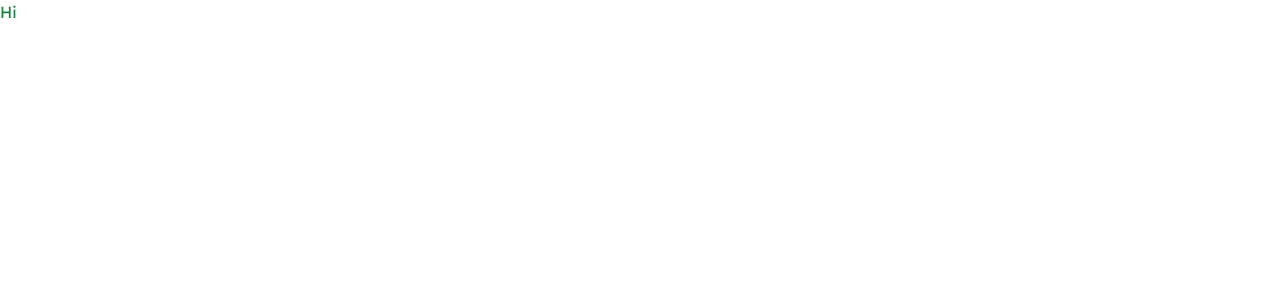
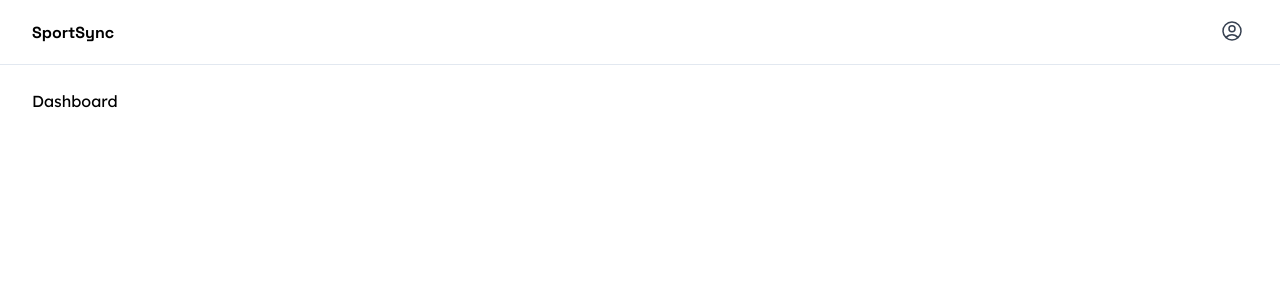
Before and after one commit to suprabathk/SportSync, a React (Vite) app: page / in a window 1280 px wide. Shown: the top 300 px of the page. Built offline with nearby package versions, Linux system fonts and the light colour scheme; sample sign-in values are in the browser's storage.

Commit message:
Setup Home layout and AppBar

```diff
--- a/package.json
+++ b/package.json
@@ -10,6 +10,8 @@
     "preview": "vite preview"
   },
   "dependencies": {
+    "@headlessui/react": "^1.7.17",
+    "@heroicons/react": "^2.0.18",
     "react": "^18.2.0",
     "react-dom": "^18.2.0",
     "react-hook-form": "^7.45.4",
--- a/src/App.tsx
+++ b/src/App.tsx
@@ -1,9 +1,13 @@
 import { RouterProvider } from "react-router-dom";
 import router from "./routes";
+import { ThemeContext } from "./context/theme";
+import { useContext } from "react";
 
 function App() {
+  const { theme } = useContext(ThemeContext);
+
   return (
-    <div className="font-lexend-deca">
+    <div className={`font-lexend-deca ${theme === "dark" ? "dark" : ""}`}>
       <RouterProvider router={router} />
     </div>
   );
--- /dev/null
+++ b/src/components/AppBar.tsx
@@ -0,0 +1,103 @@
+import { Fragment, useContext, useState } from "react";
+import { Disclosure, Menu, Switch, Transition } from "@headlessui/react";
+import { UserCircleIcon } from "@heroicons/react/24/outline";
+import { ThemeContext } from "../context/theme";
+import { User } from "../types/types";
+import { Link } from "react-router-dom";
+
+const Appbar = () => {
+  const { theme, setTheme } = useContext(ThemeContext);
+  const [enabled, setEnabled] = useState(theme === "dark");
+
+  const userDataString = localStorage.getItem("userData");
+  const userData: User = JSON.parse(userDataString ? userDataString : "");
+
+  const toggleTheme = () => {
+    let newTheme = "";
+    if (theme === "light") {
+      newTheme = "dark";
+    } else {
+      newTheme = "light";
+    }
+    setEnabled(!enabled);
+    setTheme(newTheme);
+  };
+
+  return (
+    <>
+      <Disclosure as="nav" className="border-b border-slate-200">
+        {() => (
+          <div className="mx-auto max-w-7xl px-4 sm:px-6 lg:px-8">
+            <div className="flex h-16 items-center justify-between">
+              <div className="flex items-center">
+                <div className="flex-shrink-0">
+                  <span className="font-space-grotesk font-bold">
+                    SportSync
+                  </span>
+                </div>
+              </div>
+              <div className="hidden md:flex ml-4 items-center md:ml-6">
+                <Menu as="div" className="relative ml-3">
+                  <div>
+                    <Menu.Button className="rounded-full bg-white p-1 text-gray-700 hover:text-blue-600 transition-colors">
+                      <UserCircleIcon className="h-6 w-6" aria-hidden="true" />
+                    </Menu.Button>
+                  </div>
+                  <Transition
+                    as={Fragment}
+                    enter="transition ease-out duration-100"
+                    enterFrom="transform opacity-0 scale-95"
+                    enterTo="transform opacity-100 scale-100"
+                    leave="transition ease-in duration-75"
+                    leaveFrom="transform opacity-100 scale-100"
+                    leaveTo="transform opacity-0 scale-95"
+                  >
+                    <Menu.Items className="absolute right-0 z-10 mt-2 w-48 origin-top-right rounded-md bg-white py-1 shadow-lg ring-1 ring-black ring-opacity-5 focus:outline-none p-2 divide-y">
+                      <div className="flex flex-col items-center justify-center my-2">
+                        <span className="text-xl font-semibold">
+                          {userData.name}
+                        </span>
+                        <span className="text-sm text-gray-500">
+                          {userData.email}
+                        </span>
+                      </div>
+                      <div className="flex justify-between items-center py-2">
+                        <span className="font-normal">Dark mode: </span>
+                        <Switch
+                          checked={enabled}
+                          onChange={toggleTheme}
+                          className={`${
+                            enabled ? "bg-slate-400" : "bg-slate-700"
+                          }
+              relative inline-flex h-[24px] w-[60px] shrink-0 cursor-pointer rounded-full border-2 border-transparent transition-colors duration-200 ease-in-out focus:outline-none focus-visible:ring-2  focus-visible:ring-white focus-visible:ring-opacity-75`}
+                        >
+                          <span
+                            aria-hidden="true"
+                            className={`${
+                              enabled ? "translate-x-9" : "translate-x-0"
+                            }
+                pointer-events-none inline-block h-[20px] w-[20px] transform rounded-full bg-white shadow-lg ring-0 transition duration-200 ease-in-out`}
+                          />
+                        </Switch>
+                      </div>
+                      <div className="text-center py-2">
+                        <Link
+                          to="/auth/signout"
+                          className="text-black hover:text-red-500 transition-colors"
+                        >
+                          Sign out
+                        </Link>
+                      </div>
+                    </Menu.Items>
+                  </Transition>
+                </Menu>
+              </div>
+            </div>
+          </div>
+        )}
+      </Disclosure>
+    </>
+  );
+};
+
+export default Appbar;
--- /dev/null
+++ b/src/context/theme.tsx
@@ -0,0 +1,25 @@
+import React, { createContext, useState } from "react";
+
+interface ThemeContextProps {
+  theme: string;
+  setTheme: (color: string) => void;
+}
+
+const ThemeContext = createContext<ThemeContextProps>({
+  theme: "light",
+  setTheme: () => {},
+});
+
+const ThemeProvider: React.FC<React.PropsWithChildren> = ({ children }) => {
+  const [theme, setTheme] = useState("light");
+  const valueToShare = {
+    theme: theme,
+    setTheme: setTheme,
+  };
+  return (
+    <ThemeContext.Provider value={valueToShare}>
+      {children}
+    </ThemeContext.Provider>
+  );
+};
+export { ThemeContext, ThemeProvider };
--- /dev/null
+++ b/src/pages/home/index.tsx
@@ -0,0 +1,18 @@
+import { Outlet } from "react-router-dom";
+import Appbar from "../../components/AppBar";
+
+const HomeLayout = () => {
+  return (
+    <>
+      <Appbar />
+      <main>
+        <div className="mx-auto max-w-7xl py-6 sm:px-6 lg:px-8">
+          <p>Dashboard</p>
+          <Outlet />
+        </div>
+      </main>
+    </>
+  );
+};
+
+export default HomeLayout;
--- a/src/routes/index.tsx
+++ b/src/routes/index.tsx
@@ -4,15 +4,17 @@ import SignIn from "../pages/auth/SignIn";
 import SignUp from "../pages/auth/SignUp";
 import ProtectedRoute from "./ProtectedRoute";
 import SignOut from "../pages/auth/SignOut";
+import HomeLayout from "../pages/home";
 
 const router = createBrowserRouter([
   {
     path: "/",
     element: (
       <ProtectedRoute>
-        <div className="text-green-700">Hi</div>
+        <HomeLayout />
       </ProtectedRoute>
     ),
+    children: [{ index: true, element: <></> }],
   },
   {
     path: "auth",
--- /dev/null
+++ b/src/types/types.ts
@@ -0,0 +1,5 @@
+export type User = {
+  id: number;
+  name: string;
+  email: string;
+};
--- a/tailwind.config.js
+++ b/tailwind.config.js
@@ -13,4 +13,5 @@ export default {
     },
   },
   plugins: [],
+  darkMode: "class"
 }
```
Also changed, not shown: src/main.tsx (+8 -8 lines), 1 other file (tests, documents, lock files or other folders).
